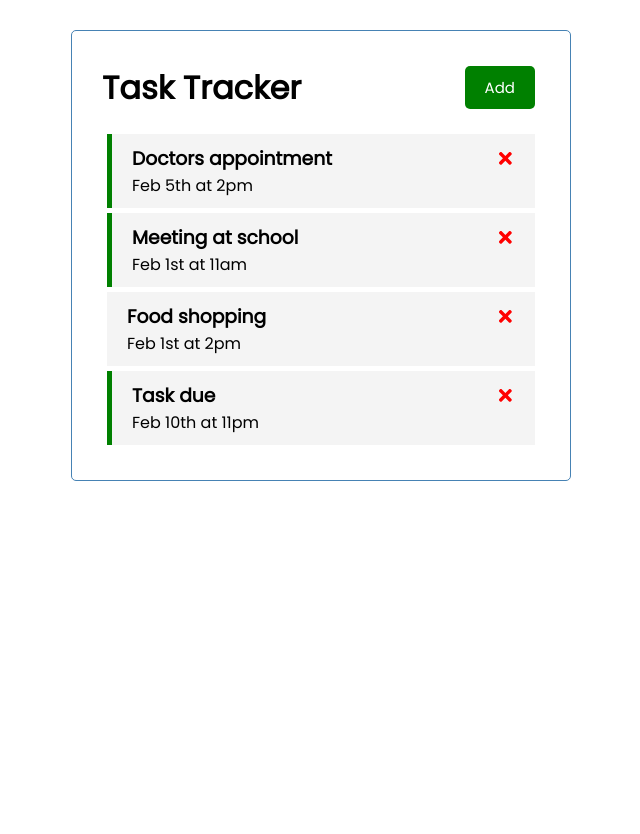
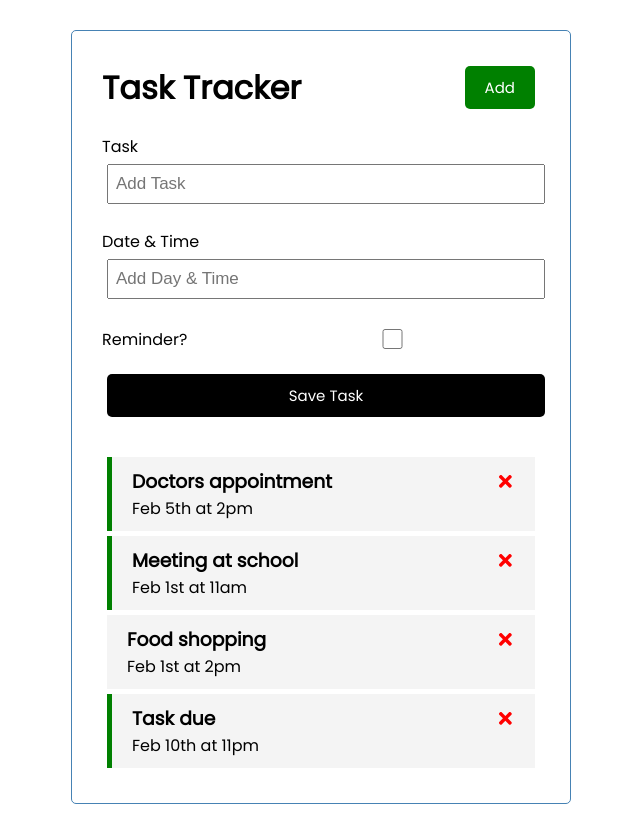
Before and after one commit to loChris/react-task-tracker, a React (Create React App) app: page / in a window 1280 px wide. Shown: the whole page, without its empty margins (319-959 px from the left). Before the commit the page ends 800 px from the top, so only its background shows below. Built offline with nearby package versions, Linux system fonts and the light colour scheme.

Commit message:
users can now add new tasks

```diff
--- a/src/App.js
+++ b/src/App.js
@@ -1,8 +1,11 @@
 import Header from './components/Header';
 import Tasks from './components/Tasks';
+import AddTask from './components/AddTask';
 import { useState } from 'react';
 
 function App() {
+	const [showAddTask, setShowAddTask] = useState(false);
+
 	const [tasks, setTasks] = useState([
 		{
 			id: 1,
@@ -30,6 +33,14 @@ function App() {
 		},
 	]);
 
+	const addTask = (task) => {
+		const id = Math.floor(Math.random() * 10000) + 1;
+		const newTask = { id, ...task };
+		console.log(task);
+
+		setTasks([...tasks, newTask]);
+	};
+
 	const deleteTask = (id) => {
 		setTasks(tasks.filter((task) => task.id !== id));
 	};
@@ -45,6 +56,7 @@ function App() {
 	return (
 		<div className="App">
 			<Header />
+			<AddTask onAddTask={addTask} />
 			{tasks.length > 0 ? (
 				<Tasks
 					tasks={tasks}
--- /dev/null
+++ b/src/components/AddTask.js
@@ -0,0 +1,64 @@
+import React from 'react';
+import { useState } from 'react';
+
+const AddTask = ({ onAddTask }) => {
+	const [task, setTask] = useState('');
+	const [date, setDate] = useState('');
+	const [reminder, setReminder] = useState(false);
+
+	const onSubmit = (e) => {
+		e.preventDefault();
+		if (!task) {
+			alert('Please add a task');
+			return;
+		}
+
+		onAddTask({ task, date, reminder });
+
+		setTask('');
+		setDate('');
+		setReminder(false);
+	};
+
+	return (
+		<form className="add-form" onSubmit={onSubmit}>
+			<div className="form-control">
+				<label>Task</label>
+				<input
+					type="text"
+					placeholder="Add Task"
+					value={task}
+					onChange={(e) => setTask(e.target.value)}
+				></input>
+			</div>
+
+			<div className="form-control">
+				<label>Date & Time</label>
+				<input
+					type="text"
+					placeholder="Add Day & Time"
+					value={date}
+					onChange={(e) => setDate(e.target.value)}
+				></input>
+			</div>
+
+			<div className="form-control form-control-check">
+				<label>Reminder?</label>
+				<input
+					type="checkbox"
+					checked={reminder}
+					value={reminder}
+					onChange={(e) => setReminder(e.currentTarget.checked)}
+				></input>
+			</div>
+
+			<input
+				type="submit"
+				value="Save Task"
+				className="btn btn-block"
+			></input>
+		</form>
+	);
+};
+
+export default AddTask;
```
